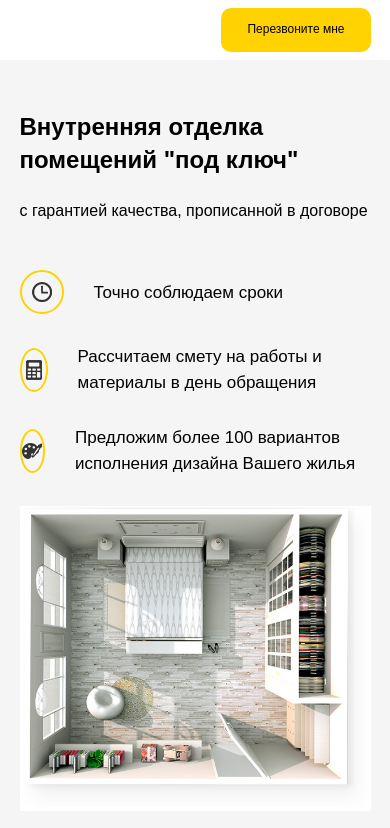
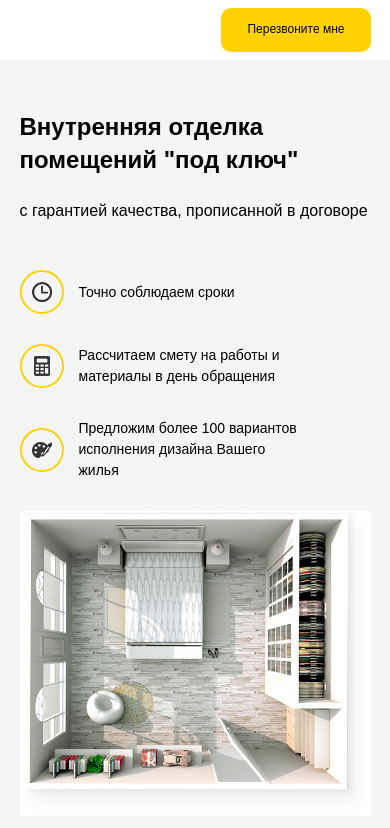
Before and after one commit to artemsvetkin/repair, a plain HTML site: page src/index.html in a window 390 px wide. Drawn offline with Linux system fonts and the light colour scheme.

Commit message:
Дополнение адаптации hero

```diff
--- a/src/sass/blocks/_hero.scss
+++ b/src/sass/blocks/_hero.scss
@@ -83,4 +83,10 @@
             font-size: 16px;
         }
     }
+
+    .hero-list__text {
+        font-size: 14px;
+        margin-left: 15px;
+        max-width: 225px;
+    }
 }
```
Also changed, not shown: src/css/style.css, 2 other files.
